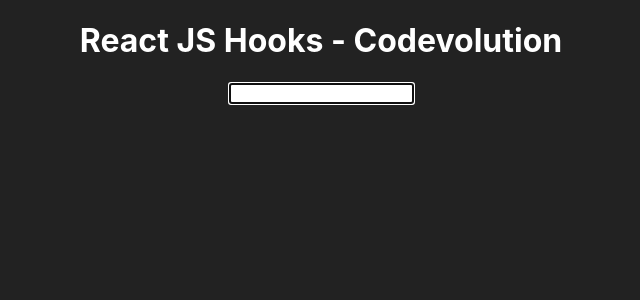
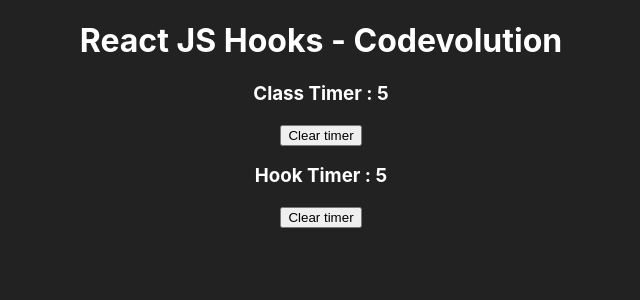
Before and after one commit to suman-saurabh-das/tutorial__react-js-hooks__codevolution, a React (Create React App) app: page / in a window 1280 px wide. Shown: the top 300 px of the page, without its empty margins (319-959 px from the left). Built offline with nearby package versions, Linux system fonts and the light colour scheme; the HTML template or start-up script is replaced by a standard one.

Commit message:
29 useRef Hook to store a mutable value

```diff
--- a/src/App.js
+++ b/src/App.js
@@ -32,7 +32,9 @@
 /* -------------------- Section 04 -------------------- */
 // import ParentContainer from './components/Section 04/23_ParentContainer';
 // import Counter from './components/Section 04/24_Counter';
-import FocusInput from './components/Section 04/25_FocusInput';
+// import FocusInput from './components/Section 04/25_FocusInput';
+import ClassTimer from './components/Section 04/26_ClassTimer';
+import HookTimer from './components/Section 04/26_HookTimer';
 
 function App() {
   return (
@@ -91,7 +93,10 @@
 
         {/* <Counter  */}
 
-        <FocusInput />
+        {/* <FocusInput /> */}
+
+        <ClassTimer />
+        <HookTimer />
       </>
     </div>
   );
--- /dev/null
+++ b/src/components/Section 04/26_ClassTimer.js
@@ -0,0 +1,34 @@
+/* [29] useRef Hook to store a mutable value */
+
+import React, { Component } from 'react'
+
+class ClassTimer extends Component {
+  interval
+  constructor(props) {
+    super(props)
+
+    this.state = {
+      timer: 0
+    }
+  }
+
+  componentDidMount() {
+    this.interval = setInterval(() => {
+      this.setState(prevState => ({timer: prevState.timer + 1}))
+    }, 1000)
+  }
+  componentWillUnmount() {
+    clearInterval(this.interval)
+  }
+
+  render() {
+    return (
+      <div>
+        <h3>Class Timer : {this.state.timer}</h3>
+        <button onClick={() => clearInterval(this.interval)}>Clear timer</button>
+      </div>
+    )
+  }
+}
+
+export default ClassTimer
--- /dev/null
+++ b/src/components/Section 04/26_HookTimer.js
@@ -0,0 +1,34 @@
+/* [29] useRef Hook to store a mutable value */
+
+import React, {useRef, useEffect, useState} from 'react'
+
+function HookTimer() {
+  const [timer, setTimer] = useState(0)
+  const intervalRef = useRef(null)
+
+  useEffect(() => {
+    intervalRef.current = setInterval(() => {
+      setTimer(prevVal => prevVal + 1)
+    }, 1000)
+    return () => {
+      clearInterval(intervalRef.current)
+    }
+  }, [])
+
+  return (
+    <div>
+      <h3>Hook Timer : {timer}</h3>
+      <button onClick={() => clearInterval(intervalRef.current)}>Clear timer</button>
+    </div>
+  )
+}
+
+export default HookTimer
+
+/*
+    In this case, the interval variable that we had created previously in the useEffect hook, is no longer accessible inside the onClick event handler hence, we get an error "interval is not defined". Hence, we can clear the interval from useEffect but not from an event handler.
+
+    Although the useRef can hold a reference to the DOM node using the ref attribute, it can also be used to store any mutable value. The value will persist through the re-renders while also not causing any additional renders when its value changes.
+
+    useRef can be used to create a generic container which can hold a mutable value similar to instance properties in a class component. This generic container does not re-render when the data it stores changes. It also remembers the stored data even after other state variables cause a re-render of this component.
+*/
```
